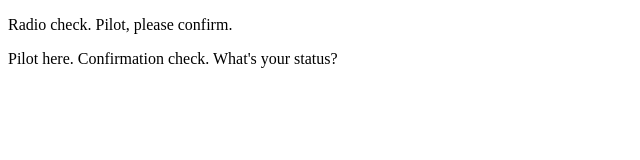
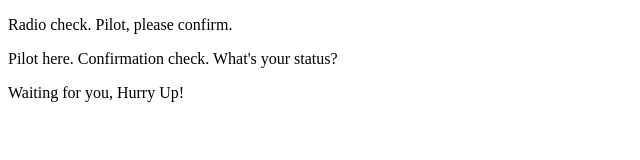
Before and after one commit to Caseykelly87/studio, a plain HTML site: page index.html in a window 1280 px wide. Shown: the whole page, without its empty margins (0-640 px from the left). Drawn offline with Linux system fonts and the light colour scheme.

Commit message:
step 5 complete

```diff
--- a/index.html
+++ b/index.html
@@ -3,5 +3,6 @@
    <body>
       <p>Radio check. Pilot, please confirm.</p>
       <p>Pilot here. Confirmation check. What's your status?</p>
+      <p>Waiting for you, Hurry Up!</p>
    </body>
 </html>
```
